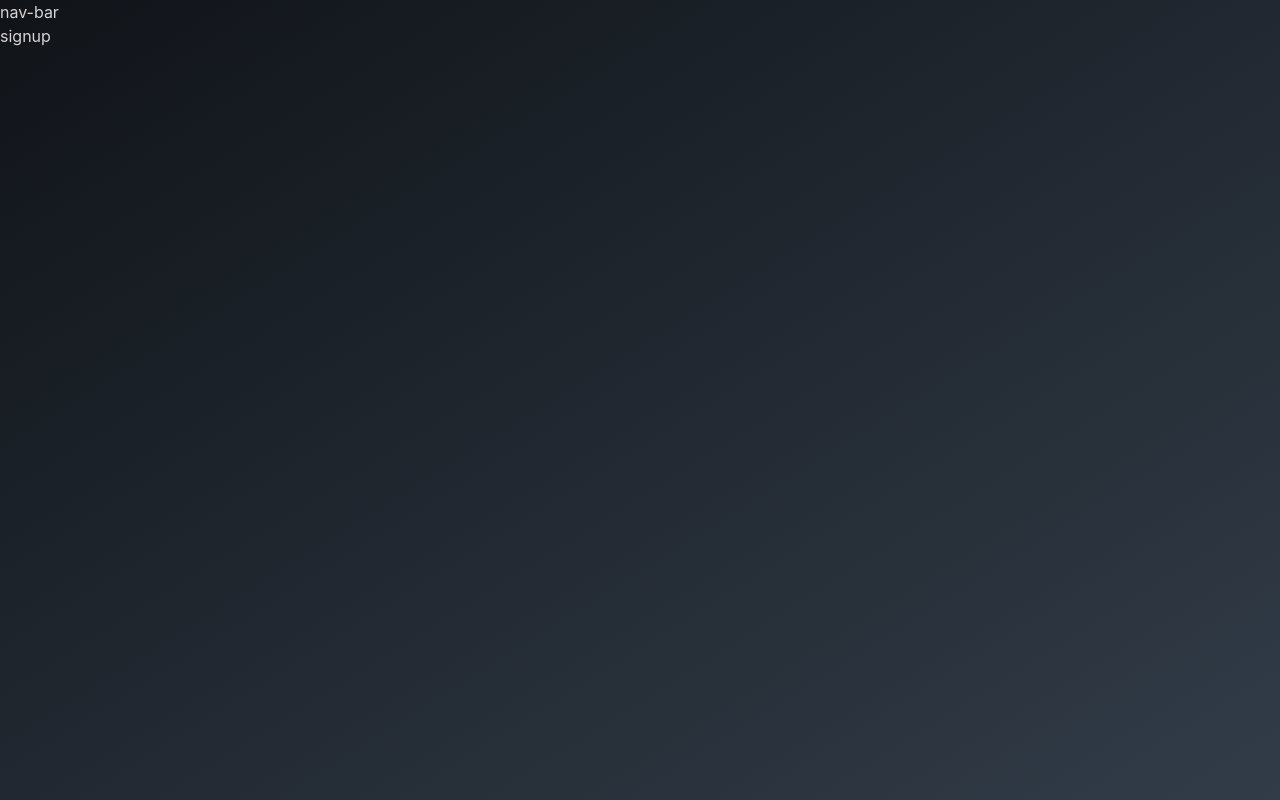
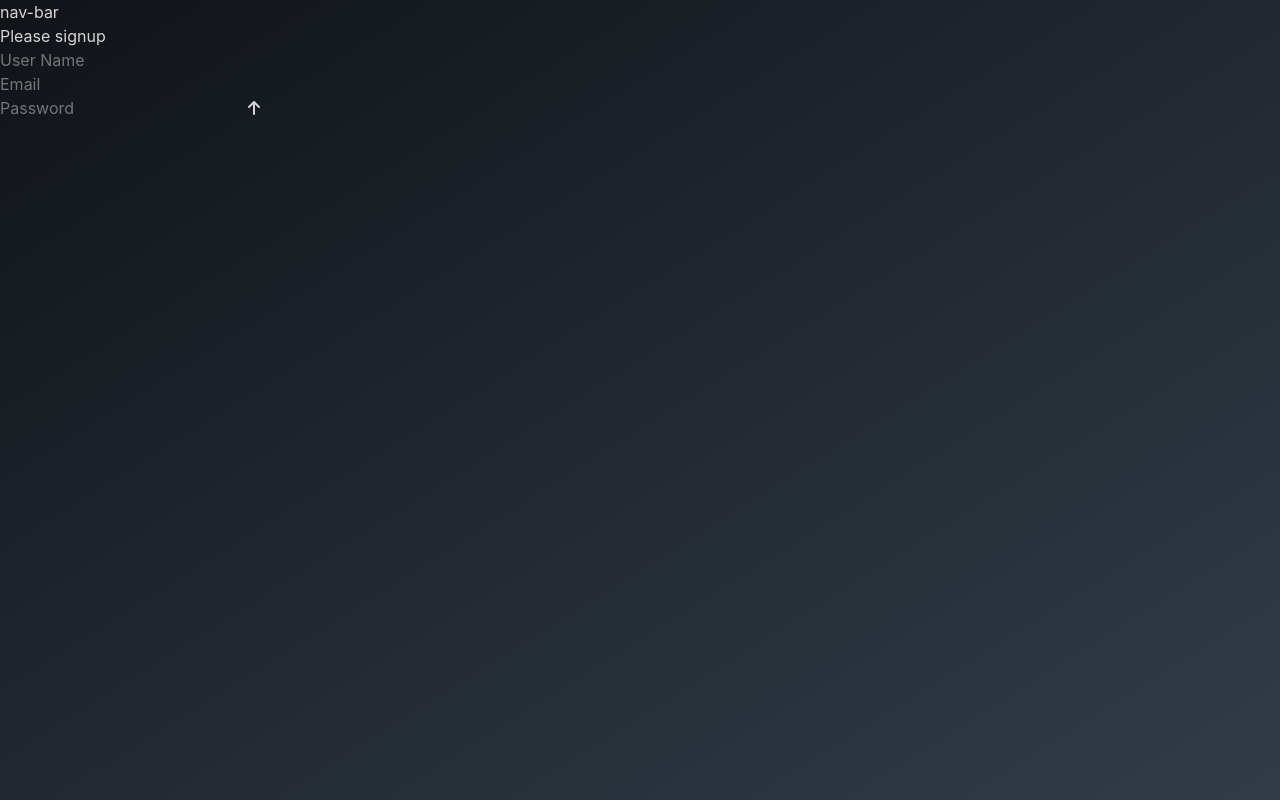
Before and after one commit to RaxPlay/Event-Planner-App, a React (Vite) app in the folder Event-Planner-Client/: page /sign-up in a window 1280 px wide. Built offline with nearby package versions, Linux system fonts and the light colour scheme; no server answers.

Commit message:
Login and Registration functionalities added

```diff
--- a/Event-Planner-Client/src/pages/login.jsx
+++ b/Event-Planner-Client/src/pages/login.jsx
@@ -1,15 +1,28 @@
 import React, { useState } from "react";
 import axios from "axios";
+import { useNavigate } from "react-router-dom";
 
-export const Login = () => {
+export const Login = ({setUser}) => {
+  const navigate = useNavigate()
   const [loginForm, setLoginForm] = useState({
     email: "",
     password: "",
   });
 
+  const loginFunc = async(e) => {
+    e.preventDefault();
+    try {
+      const res = await axios.post("/api/auth/login", loginForm)
+      setUser(res.data.user);
+      navigate("/home")
+    } catch (error) {
+      console.error(error)
+    }
+  }
+
   return (
     <>
-      <form id="container">
+      <form id="container" onSubmit={loginFunc}>
         <h2>Please Login</h2>
 
         <input
@@ -31,8 +44,8 @@ export const Login = () => {
             }}
           />
 
-          <button>
-
+          <button id="submitButton" onClick={loginFunc}>
+            <i className="fa-solid fa-arrow-up"></i>
           </button>
         </div>
       </form>
--- a/Event-Planner-Client/src/pages/signup.jsx
+++ b/Event-Planner-Client/src/pages/signup.jsx
@@ -1,7 +1,67 @@
-import React from 'react'
+import React, { useState } from "react";
+import axios from "axios";
+import { useNavigate } from "react-router-dom";
 
-export const Signup = () => {
+export const Signup = ({setUser}) => {
+  const navigate = useNavigate()
+  const [signupForm, setSignupForm] = useState({
+    username: "",
+    email: "",
+    event_count: 0,
+    password: "",
+  });
+
+  const signupFunc = async(e) => {
+    e.preventDefault();
+    try {
+      const res = await axios.post("/api/auth/signup", signupForm)
+      setUser(res.data.user);
+      navigate("/home")
+    } catch (error) {
+      console.error(error)
+    }
+  }
+
   return (
-    <div>signup</div>
-  )
+    <>
+      <form id="container" onSubmit={signupFunc}>
+        <h2>Please signup</h2>
+
+        <input
+          type="text"
+          placeholder="User Name"
+          value={signupForm.username}
+          onChange={(e) => {
+            setSignupForm({ ...signupForm, username: e.target.value });
+          }}
+        />
+
+        <div>
+          <input
+            type="email"
+            placeholder="Email"
+            value={signupForm.email}
+            onChange={(e) => {
+              setSignupForm({ ...signupForm, email: e.target.value });
+            }}
+          />
+        </div>
+
+        <div>
+          <input
+            type="password"
+            placeholder="Password"
+            value={signupForm.password}
+            onChange={(e) => {
+              setSignupForm({ ...signupForm, password: e.target.value });
+            }}
+          />
+
+          <button id="submitButton" onClick={signupFunc}>
+            <i className="fa-solid fa-arrow-up"></i>
+          </button>
+        </div>
+      </form>
+    </>
+  );
 }
```
